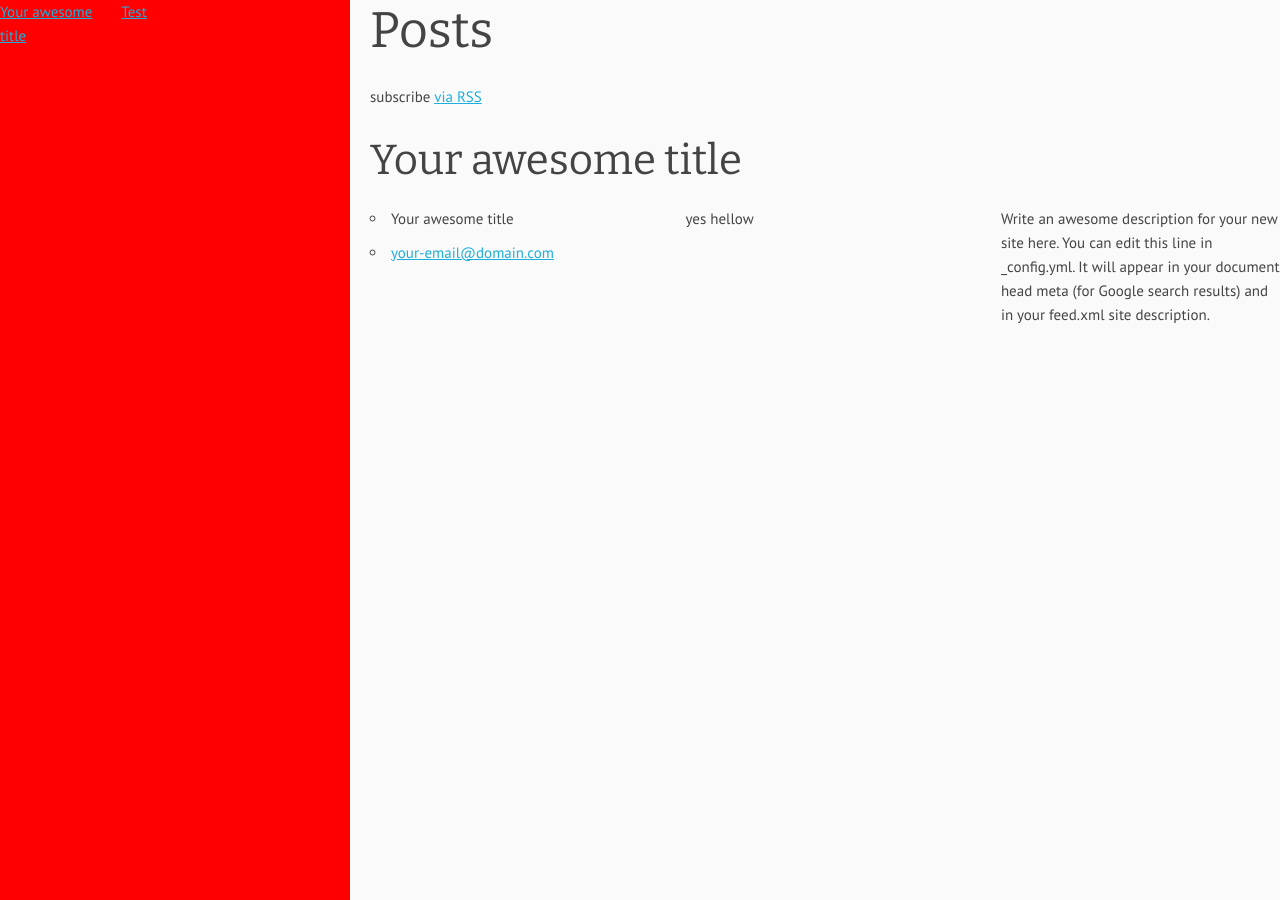
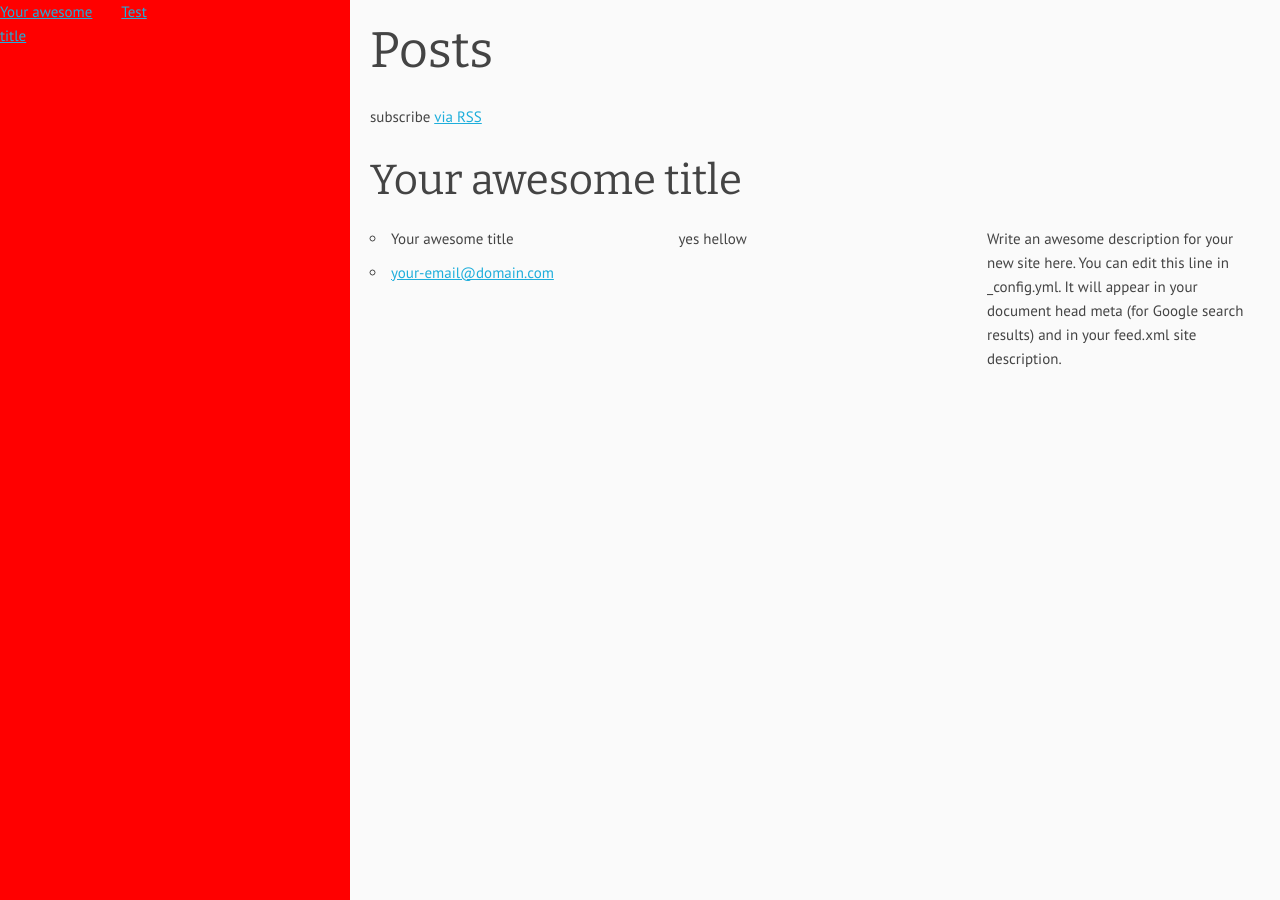
Before and after one commit to ljpendergrass/spekyll, a Jekyll site: the page built from index.html, in a window 1280 px wide. Built offline with Jekyll 4.4.1, drawn with Linux system fonts in a browser that asks for light colours.

Commit message:
add padding to container

```diff
--- a/_sass/_containerQuery.scss
+++ b/_sass/_containerQuery.scss
@@ -14,8 +14,8 @@ $sidebar-width: 350px;
 		width: 85%;
 		padding: 0; }
 	@media (min-width: 1000px) {
-		margin: 0 auto 0 $sidebar-width;
-		padding: 0 0 0 2rem;
+		margin: 0 0 0 $sidebar-width;
+		padding: 2rem 2rem 0 2rem;
 		width: calc( 100% - #{$sidebar-width} );
 	}
 }
```
